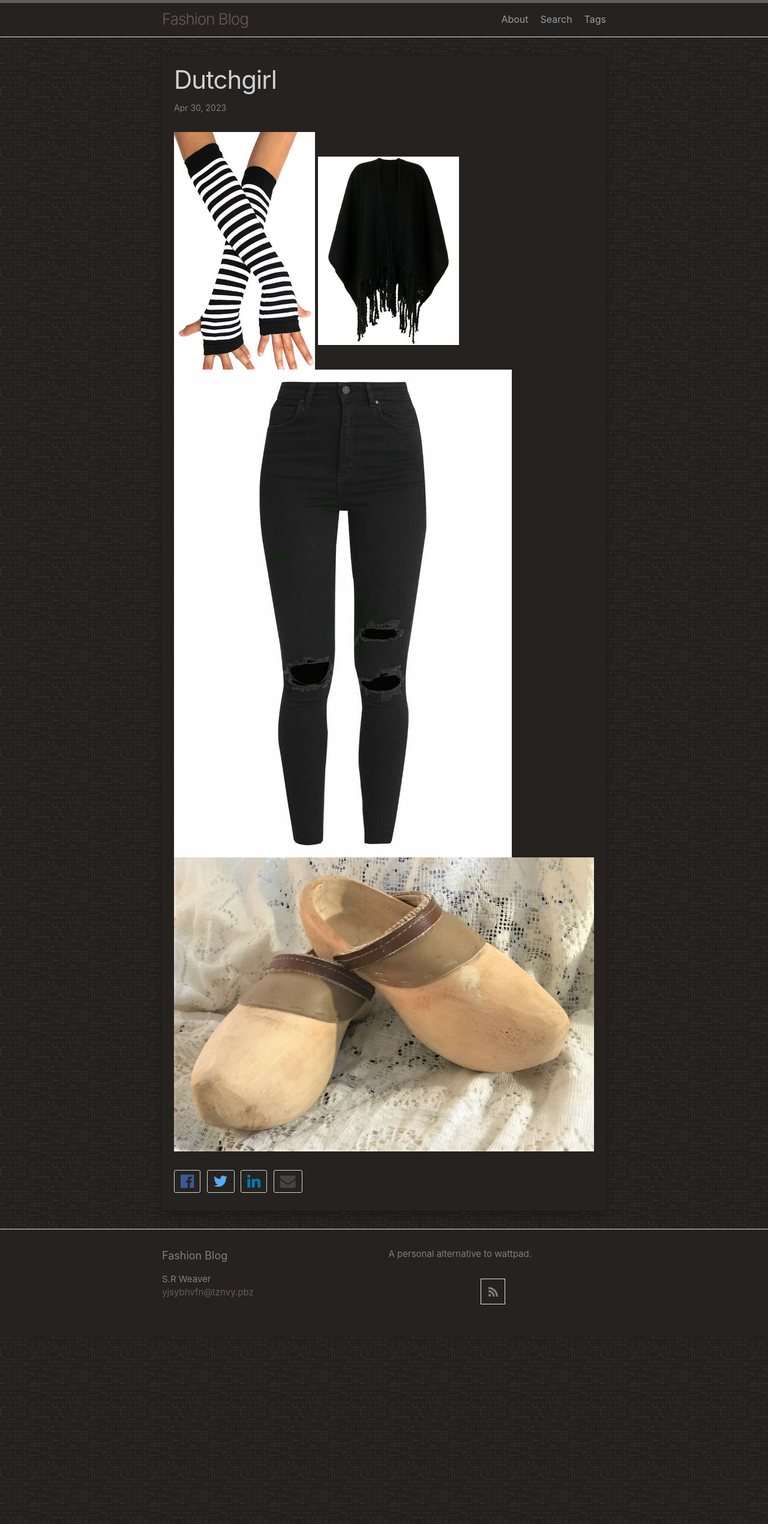
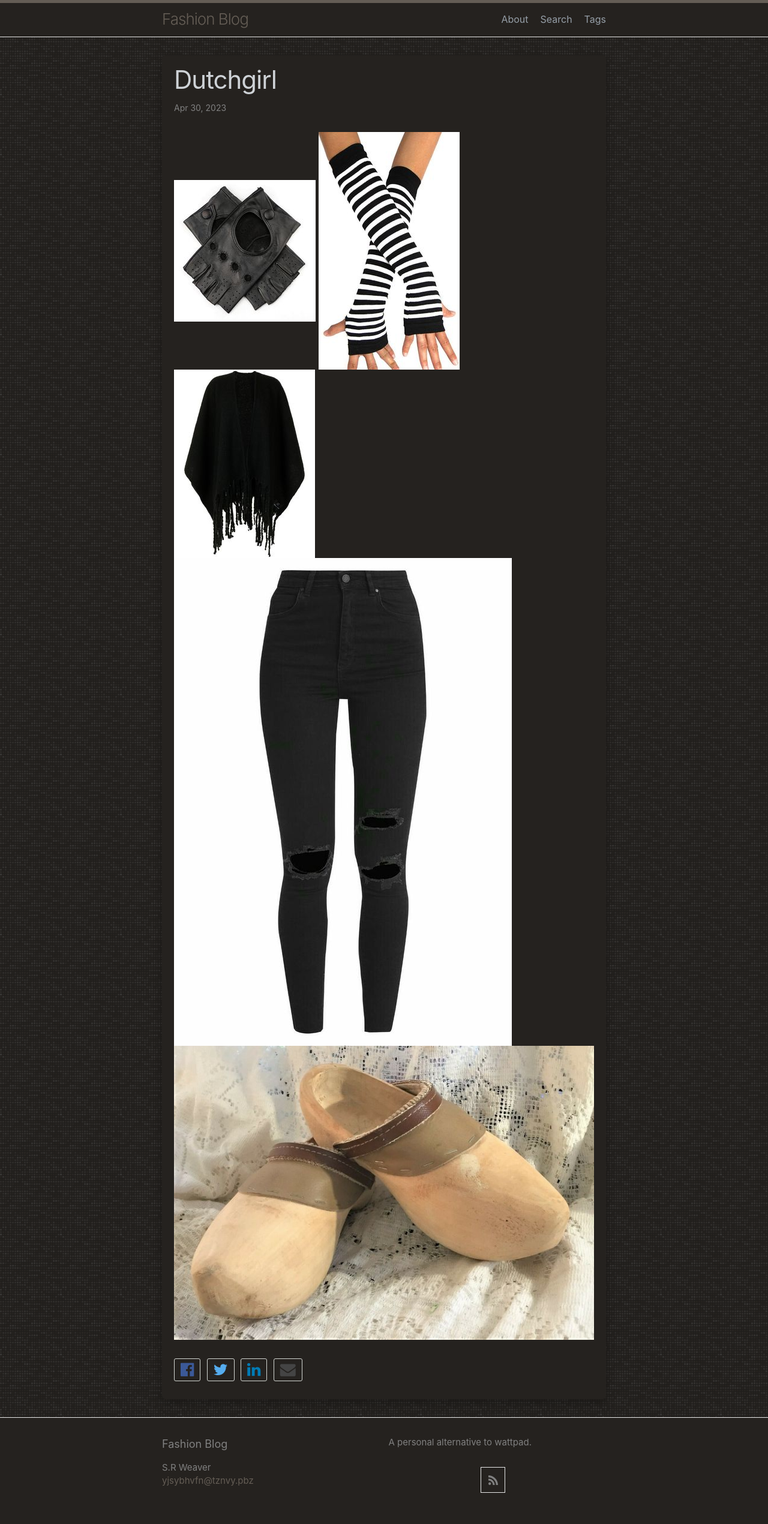
Before and after one commit to LWFlouisa/FashionBlog, a Jekyll site: the page built from _posts/2023-04-30-dutchgirl.md, in a window 1280 px wide. Shown: the whole page at 60% size. Built offline with Jekyll 4.4.1, drawn with Linux system fonts in a browser that asks for light colours; our own code applies the rules of GitHub Pages for plain Markdown files.

Commit message:
Update 2023-04-30-dutchgirl.md

```diff
--- a/_posts/2023-04-30-dutchgirl.md
+++ b/_posts/2023-04-30-dutchgirl.md
@@ -1,3 +1,4 @@
+![Black Fingerless Gloves](https://github.com/LWFlouisa/FashionBlog/blob/main/images/DutchWoman/9e901ba65168ec65fc8d22d136130582.jpg?raw=true)
 ![Wristlets](https://github.com/LWFlouisa/FashionBlog/blob/main/images/DutchWoman/6ad51e24a125fd434ae80ad9be42aeb6.jpg?raw=true)
 ![Black Poncho](https://github.com/LWFlouisa/FashionBlog/blob/main/images/BlackPoncho/9f6d448f0b6ef6d2a09a9708572af907.jpg?raw=true)
 ![Black Pants](https://github.com/LWFlouisa/FashionBlog/blob/main/images/DutchWoman/6c3e3a3095016f0743de36ecd35fe0c7.jpg?raw=true)
```
